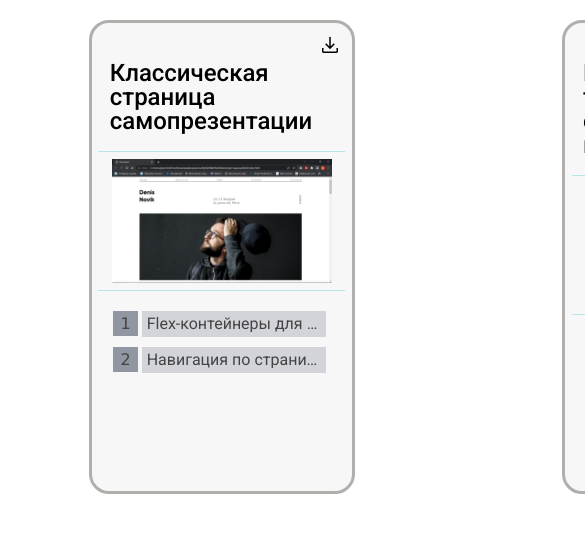
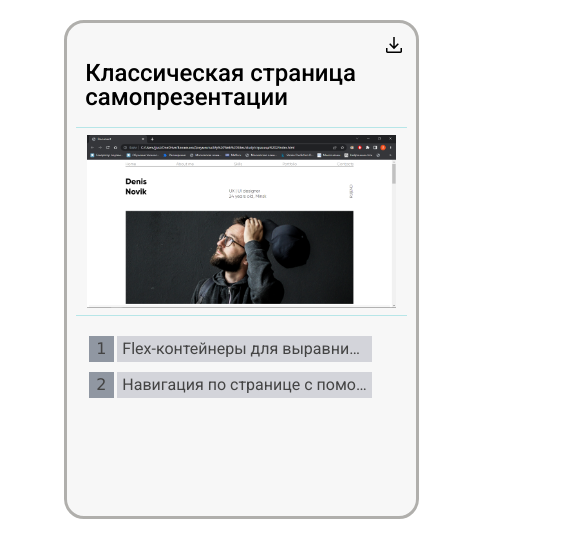
Before and after one commit to Dinarchak/YAK, a plain HTML site: page index.html in a window 390 px wide. Shown: the part 509-1060 px from the top of the page, 585 px wide, since content can reach past the window. Drawn offline with Linux system fonts and the light colour scheme.

Commit message:
Добавлен медиа запрос, изменяющий расположение карточек при ширине экрана меньше 1100px. Страница стала более адаптивной

```diff
--- a/static/css/progects_styles.css
+++ b/static/css/progects_styles.css
@@ -15,7 +15,7 @@
 	border-radius: 20px;
 	background: #f7f7f7;
 	border: 3px solid #b0afac;
-	max-width: 60%;
+	max-width: 80%;
 	margin: 0 auto;
 	position: relative;
 }
@@ -70,3 +70,12 @@
 	background: #9097A2;
 	text-align: center;
 }
+
+@media (max-width: 1100px) {
+	.progects > div {
+	display: grid;
+	grid-template-rows: repeat(3, 1fr);
+	grid-template-columns: 1fr;
+	grid-row-gap: 60px;
+}
+}
--- a/static/css/template_styles.css
+++ b/static/css/template_styles.css
@@ -17,6 +17,7 @@
 .main-block {
 	max-width: 1200px;
 	margin: 40px auto;
+	padding: 0 20px;
 }
 
 .img-block {
```
